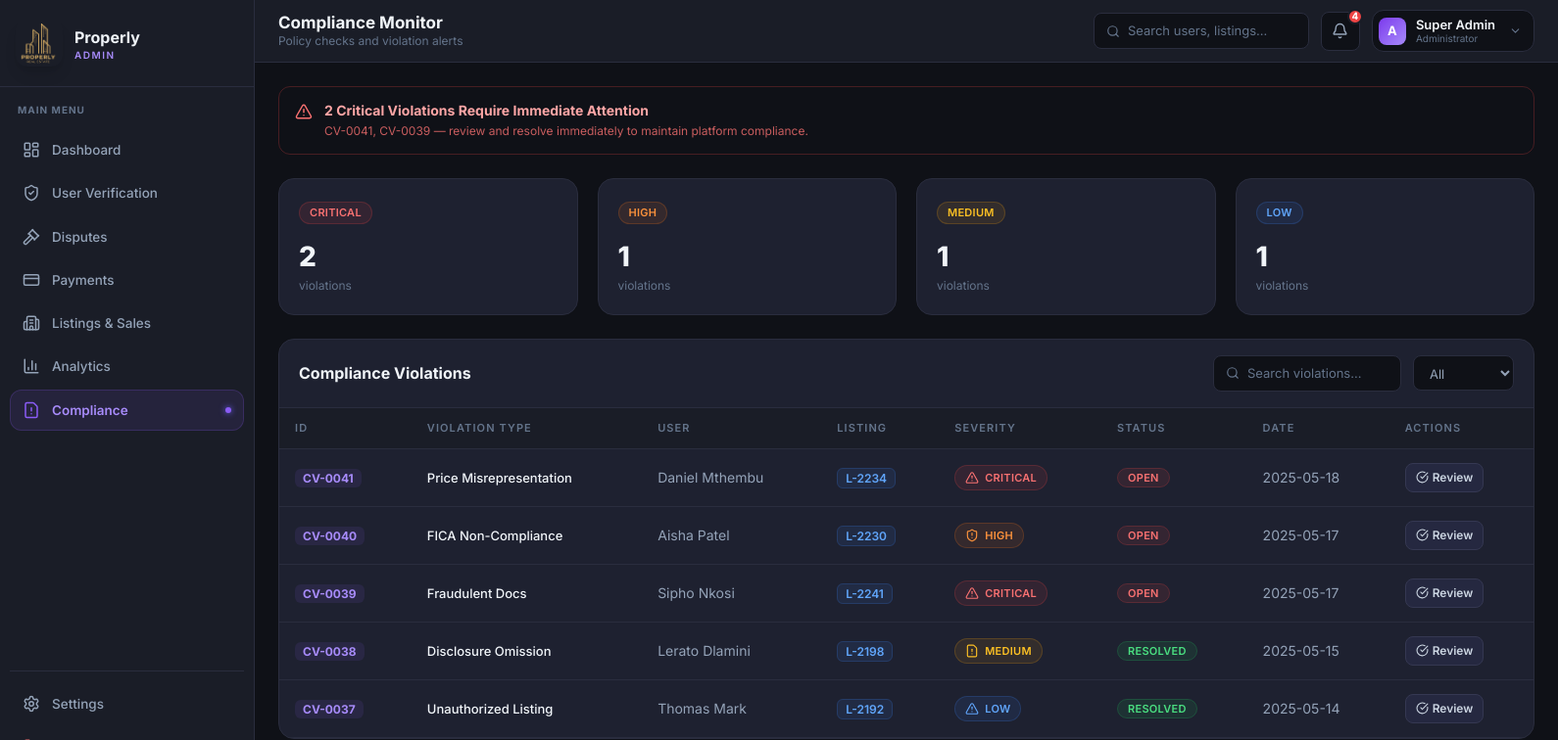
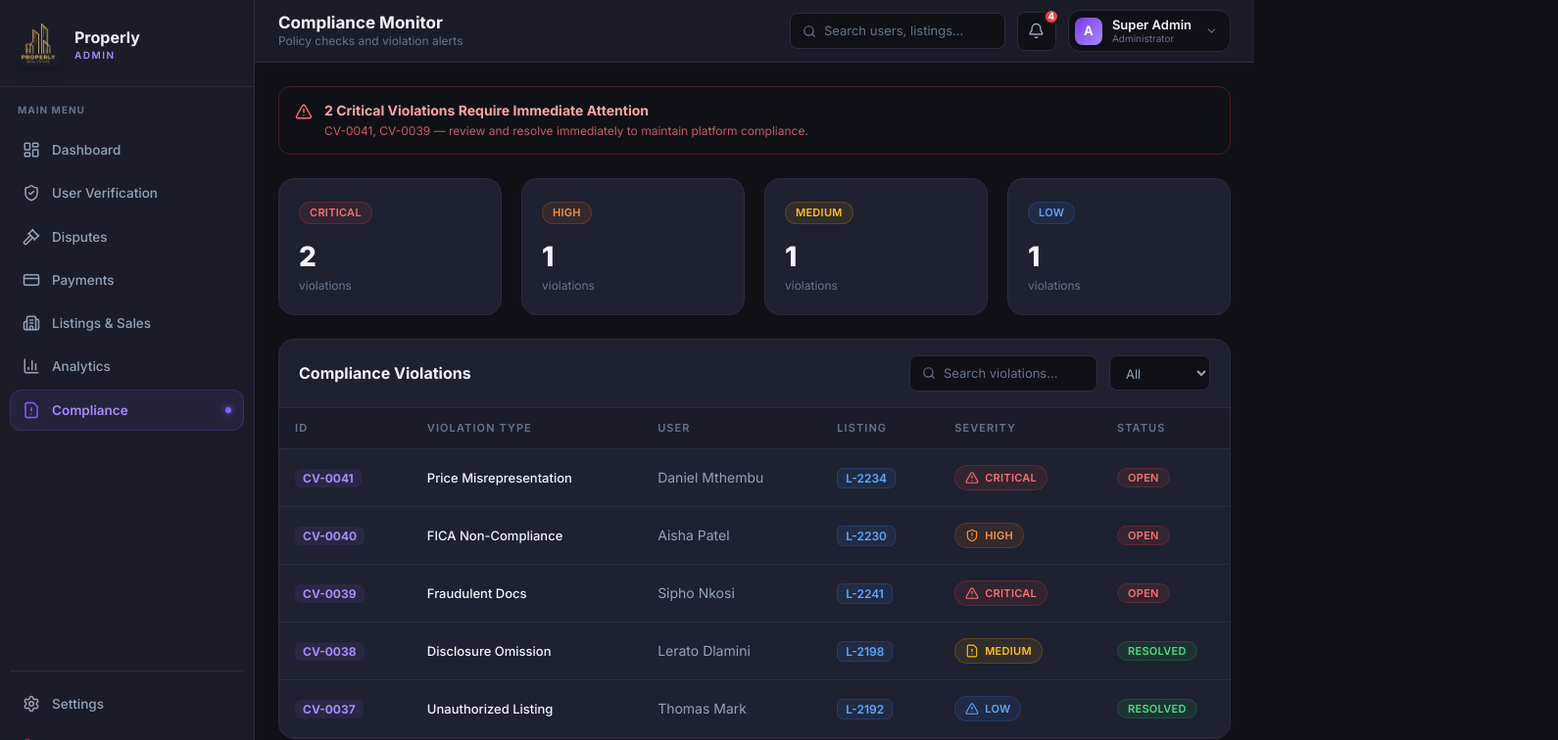
Before and after one commit to muhammadJawadm/properly-admin, a React (Vite) app: page /compliance in a window 1280 px wide. Shown: the top 756 px of the page at 98% size, 1590 px wide, since content can reach past the window. Built offline with nearby package versions, Linux system fonts and the light colour scheme.

Commit message:
add the fix

```diff
--- a/src/App.jsx
+++ b/src/App.jsx
@@ -12,8 +12,8 @@ import Analytics from "./pages/Analytics"
 import Compliance from "./pages/Compliance"
 
 function AdminLayout({ children }) {
-  // On small screens start collapsed; on desktop start expanded
-  const [collapsed, setCollapsed] = useState(() => window.innerWidth < 768)
+  // collapsed only matters on desktop (md+); on mobile sidebar is hidden via transform
+  const [collapsed, setCollapsed] = useState(false)
   const [mobileOpen, setMobileOpen] = useState(false)
 
   // Auto-respond to window resize
@@ -28,20 +28,20 @@ function AdminLayout({ children }) {
   }, [])
 
   return (
-    <div className="flex min-h-screen" style={{ backgroundColor: "#0f1117" }}>
+    <div className="flex min-h-screen overflow-x-hidden" style={{ backgroundColor: "#0f1117" }}>
       <Sidebar
         collapsed={collapsed}
         setCollapsed={setCollapsed}
         mobileOpen={mobileOpen}
         setMobileOpen={setMobileOpen}
       />
-      {/* On mobile, no left margin (sidebar is overlaid); on desktop, push content right */}
+      {/* On mobile: no left margin (sidebar overlays); on desktop: push content right by sidebar width */}
       <div
-        className="flex flex-col flex-1 min-h-screen transition-all duration-300 md:ml-[var(--sidebar-w)]"
+        className="flex flex-col flex-1 min-h-screen min-w-0 transition-all duration-300 md:ml-[var(--sidebar-w)]"
         style={{ "--sidebar-w": collapsed ? "72px" : "260px" }}
       >
         <Header onMenuClick={() => setMobileOpen(true)} />
-        <main className="flex-1 overflow-y-auto p-6" style={{ backgroundColor: "#0f1117" }}>
+        <main className="flex-1 overflow-y-auto p-4 sm:p-6" style={{ backgroundColor: "#0f1117" }}>
           {children}
         </main>
       </div>
--- a/src/components/Sidebar.jsx
+++ b/src/components/Sidebar.jsx
@@ -45,11 +45,11 @@ export default function Sidebar({ collapsed, setCollapsed, mobileOpen, setMobile
         className={`
           fixed top-0 left-0 h-screen flex flex-col z-50 overflow-hidden
           transition-[width,transform] duration-300 ease-in-out
-          /* mobile: slide in/out as full-width drawer */
           ${mobileOpen ? "translate-x-0" : "-translate-x-full"}
           md:translate-x-0
         `}
         style={{
+          /* On mobile always full drawer width; on desktop respect collapsed */
           width: collapsed ? 72 : 260,
           backgroundColor: "#1a1d27",
           borderRight: "1px solid #2a2d3e",
```
